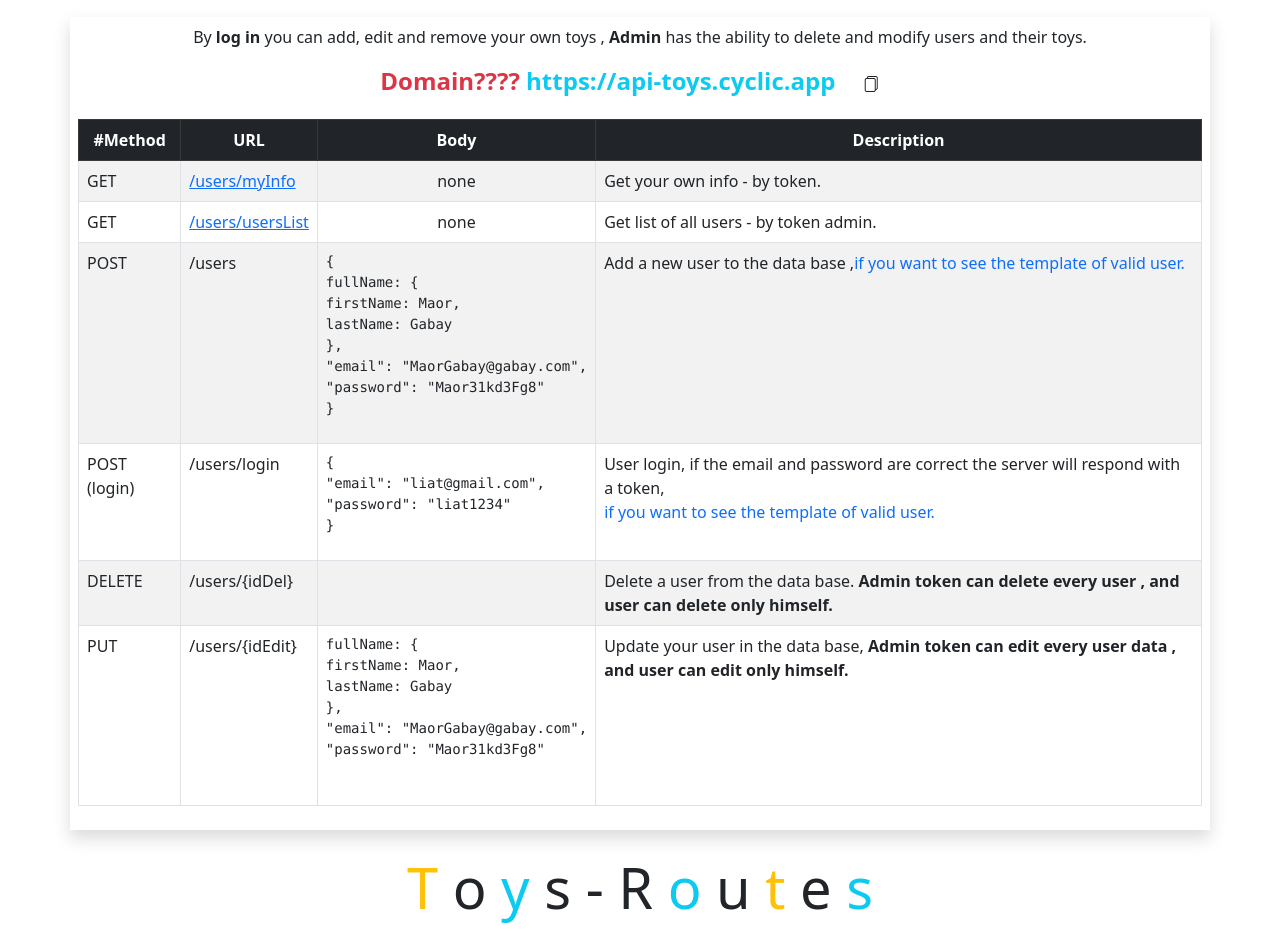
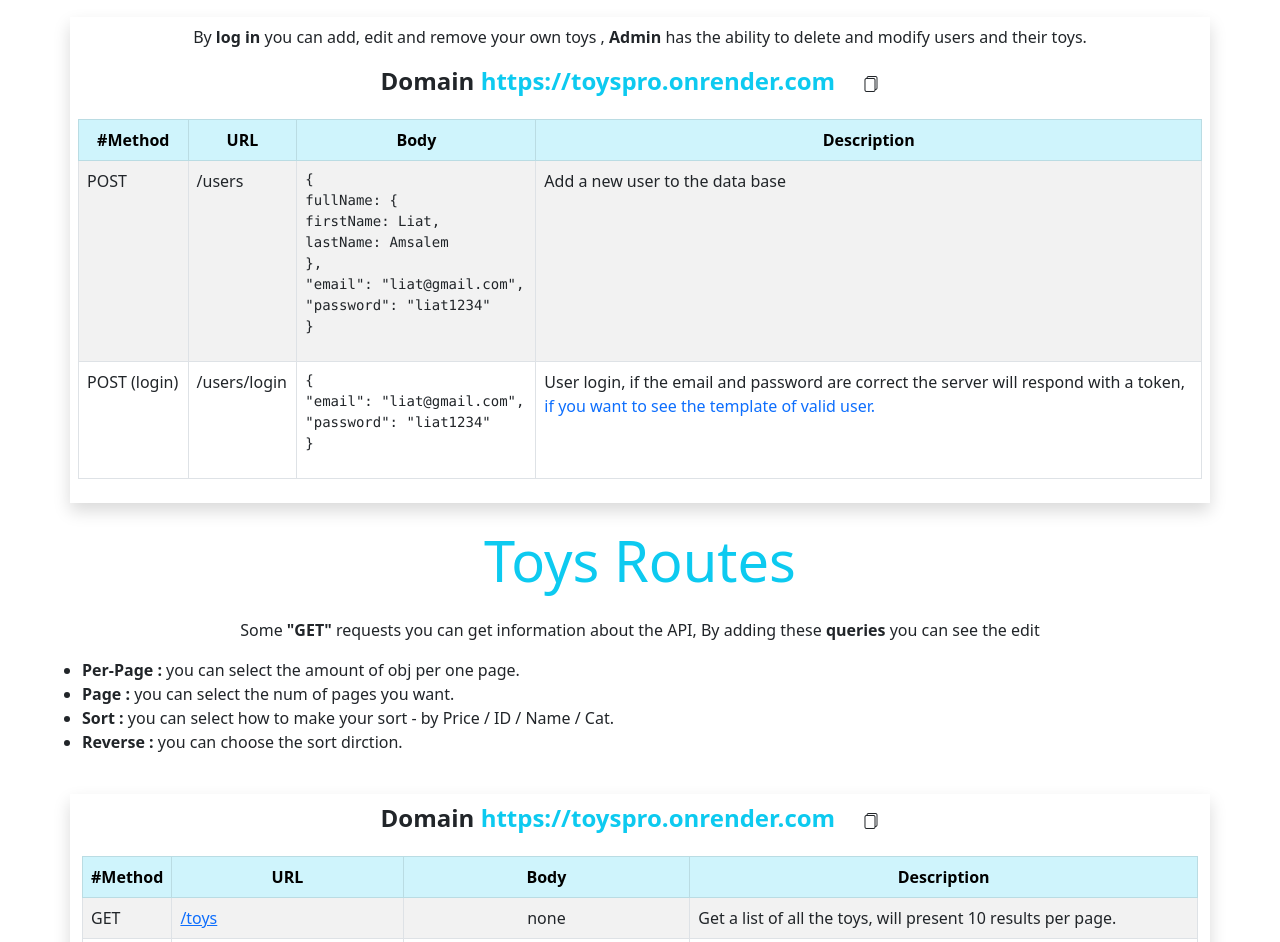
Before and after one commit to Liatam/nodePro, a website: page public/index.html in a window 1280 px wide. Shown: the part 226-1168 px from the top of the page. Drawn offline with nearby package versions, Linux system fonts and the light colour scheme; a web font is replaced by a local one.

Commit message:
update index and user routes

```diff
--- a/public/index.html
+++ b/public/index.html
@@ -70,12 +70,13 @@
                 the ability to delete and modify users and their toys. </p>
             <table class="table table-bordered table-striped ">
                 <h4 class="mb-3 text-center bigDomain">
-                    <span class="text-danger fw-bolder">Domain????</span>
-                    <span class="text-info text fw-bold" id="Domain">https://api-toys.cyclic.app</span>
+                    <span class="text-dark fw-bolder">Domain</span>
+                    <span class="text-info text fw-bold" id="Domain">https://toyspro.onrender.com
+                    </span>
                     <button class="btn mx-2 copyBtn" id="domainbtn"><i class="bi bi-files"></i></button>
                 </h4>
 
-                <thead class="table-dark">
+                <thead class="table-info">
                     <tr>
 
                         <th class="text-center" scope="col">#Method</th>
@@ -86,34 +87,20 @@
                 </thead>
                 <tbody>
                     <tr>
-                        <td>GET</td>
-                        <td><a href="/users/myInfo">/users/myInfo</a></td>
-                        <td class="text-center">none</td>
-                        <td>Get your own info - by token.</td>
-                    </tr>
-                    <tr>
-                        <td>GET</td>
-                        <td><a href="/users/usersList">/users/usersList</a></td>
-                        <td class="text-center">none</td>
-                        <td>Get list of all users - by token admin.</td>
-                    </tr>
-                    <tr>
                         <td>POST</td>
                         <td>/users</td>
                         <td>
                             <pre>
 {
 fullName: {
-firstName: Maor,
-lastName: Gabay
+firstName: Liat,
+lastName: Amsalem
 },
-"email": "MaorGabay@gabay.com",
-"password": "Maor31kd3Fg8"
+"email": "liat@gmail.com",
+"password": "liat1234"
 } </pre>
                         </td>
-                        <td>Add a new user to the data base ,<a class="text-decoration-none"
-                                href="https://github.com/MaorgD/ToysProject/blob/main/api/validation/userValidation.js">if
-                                you want to see the template of valid user.</a></td>
+                        <td>Add a new user to the data base
                     </tr>
                     <tr>
                         <td>POST (login)</td>
@@ -131,32 +118,6 @@ lastName: Gabay
                                 you want to see the template of valid user.</a>
                         </td>
                     </tr>
-                    <tr>
-                        <td>DELETE</td>
-                        <td>/users/{idDel}</td>
-                        <td></td>
-                        <td>Delete a user from the data base. <strong> Admin token can delete every user , and user can
-                                delete only himself.</strong>
-                        </td>
-                    </tr>
-                    <tr>
-                        <td>PUT</td>
-                        <td>/users/{idEdit}</td>
-                        <td>
-                            <pre>
-fullName: {
-firstName: Maor,
-lastName: Gabay
-},
-"email": "MaorGabay@gabay.com",
-"password": "Maor31kd3Fg8"
-                             </pre>
-                        </td>
-                        <td>Update your user in the data base,<strong> Admin token can edit every user data , and user
-                                can
-                                edit only himself.</strong>
-                        </td>
-                    </tr>
                 </tbody>
             </table>
         </div>
@@ -165,18 +126,7 @@ lastName: Gabay
         <div class="container">
             <div id="toy_id" class="text-center m-3">
                 <h2 class="display-4 text-center py-2">
-                    <span class="text-warning fw-bolder">T</span>
-                    <span>o</span>
-                    <span class="text-info fw-bolder">y</span>
-                    <span>s</span>
-                    <span>-</span>
-                    <span> R</span>
-                    <span class="text-info fw-bolder">o</span>
-                    <span>u</span>
-                    <span class="text-warning fw-bolder">t</span>
-                    <span>e</span>
-                    <span class="text-info fw-bolder">s</span>
-
+                    <span class="text-info fw-bolder">Toys Routes</span>
                 </h2>
             </div>
 
@@ -199,16 +149,11 @@ lastName: Gabay
         <div class="container table-responsive shadow py-2">
             <table class="table table-bordered table-striped mb-3">
                 <h4 class="mb-3 text-center bigDomain">
-                    <span class="text-info fw-bolder">D</span>
-                    <span class="text-dark">o</span>
-                    <span class="text-warning fw-bolder">m</span>
-                    <span class="text-dark">a</span>
-                    <span class="text-info fw-bolder">i</span>
-                    <span class="text-dark">n :</span>
-                    <span class="text-info text fw-bold" id="Domain">https://api-toys.cyclic.app</span>
+                    <span class="text-dark fw-bolder">Domain</span>
+                    <span class="text-info text fw-bold" id="Domain">https://toyspro.onrender.com</span>
                     <button class="btn mx-2 copyBtn" id="domainbtn2"><i class="bi bi-files"></i></button>
                 </h4>
-                <thead class="table-dark">
+                <thead class="table-info">
                     <tr>
                         <th class="text-center" scope="col">#Method</th>
                         <th class="text-center" scope="col">URL</th>
@@ -306,7 +251,7 @@ lastName: Gabay
                     <use xlink:href="#bootstrap"></use>
                 </svg>
             </a>
-            <span class="mb-3 mb-md-0 text-muted">© 2022 , Maor Gabay Pro</span>
+            <span class="mb-3 mb-md-0 text-muted">Liat Amsalem © 2023</span>
         </div>
 
         <ul class="nav col-md-4 justify-content-end list-unstyled d-flex me-5">
--- a/public/index.js
+++ b/public/index.js
@@ -0,0 +1,12 @@
+document.querySelector("#domainbtn").addEventListener("click", () => {
+    copydDomain();
+})
+document.querySelector("#domainbtn2").addEventListener("click", () => {
+    copydDomain();
+})
+
+function copydDomain() {
+    let copyText = document.getElementById("Domain");
+
+    navigator.clipboard.writeText(copyText.innerHTML);
+}
```
Also changed, not shown: api/controllers/auth.controller.js (deleted, +0 -56 lines), api/controllers/user.controller.js (+46 -61 lines), api/routes/user.routes.js (+2 -18 lines).
